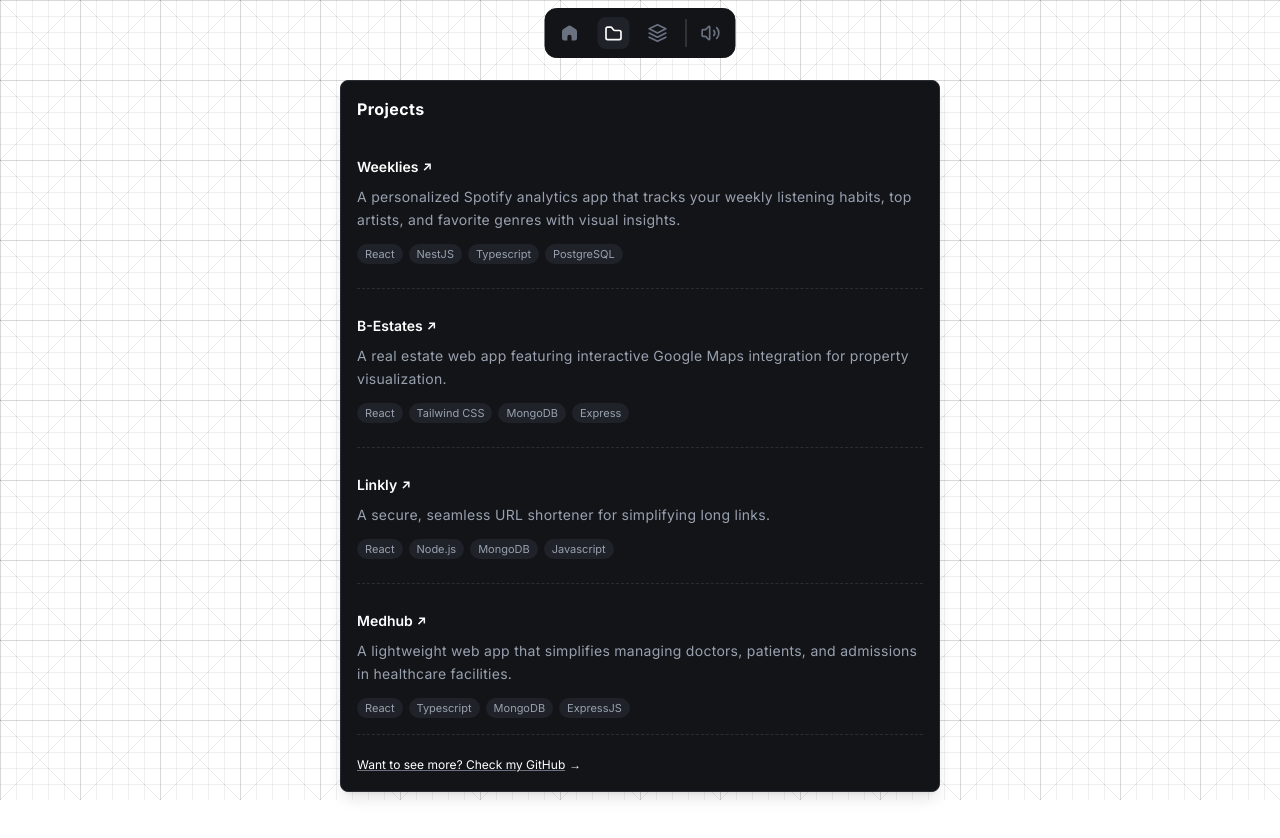
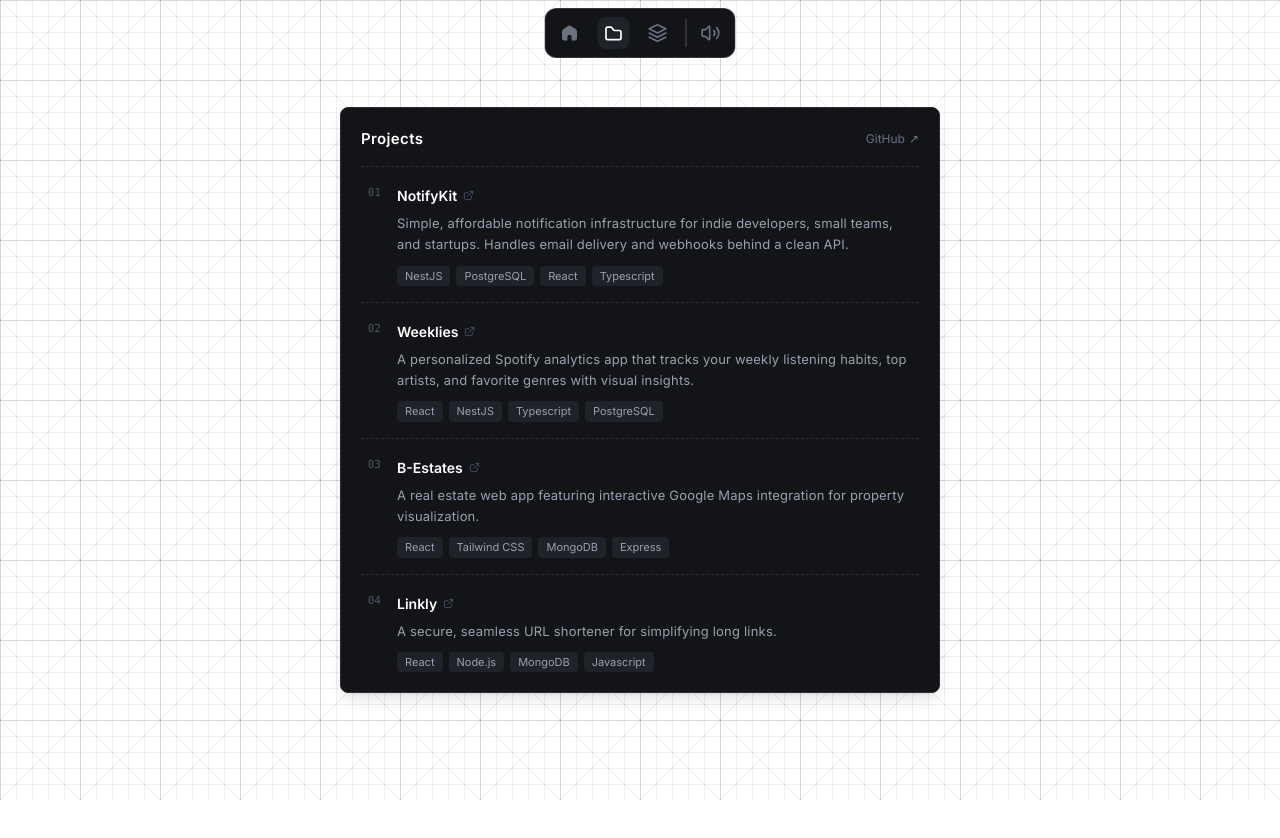
Before and after one commit to Brayzonn/zoneyhub, a React (Vite) app in the folder client/: page /projects in a window 1280 px wide. Shown: the top 838 px of the page. After the commit the page ends 800 px from the top, so only its background shows below. Built offline with nearby package versions, Linux system fonts and the light colour scheme; a web font is replaced by a local one.

Commit message:
feat: redesign projects card, add NotifyKit, add Go to stack, fix vinyl cover flash

```diff
--- a/client/src/components/Hero.tsx
+++ b/client/src/components/Hero.tsx
@@ -30,7 +30,7 @@ const Hero = ({ isDark }: HeroProps) => {
     { name: "Mail", link: "mailto:b.eyindaa@gmail.com", icon: MailIconSmall },
   ];
   const frontendTech = ["React", "TypeScript", "Tailwind CSS", "JavaScript"];
-  const backendTech = ["NestJS", "PostgreSQL", "MongoDB", "Express.js"];
+  const backendTech = ["NestJS", "Go", "PostgreSQL", "MongoDB", "Express.js"];
   return (
     <div
       className={`relative select-none rounded-lg max-w-[600px] mx-auto shadow-lg p-4 transition-colors duration-300 ${
--- a/client/src/components/ProjectsComponent.tsx
+++ b/client/src/components/ProjectsComponent.tsx
@@ -6,6 +6,12 @@ interface ProjectsComponentProps {
 
 const ProjectsComponent = ({ isDark }: ProjectsComponentProps) => {
   const projects = [
+    {
+      name: "NotifyKit",
+      desc: "Simple, affordable notification infrastructure for indie developers, small teams, and startups. Handles email delivery and webhooks behind a clean API.",
+      link: "https://notifykit.dev",
+      stack: ["NestJS", "PostgreSQL", "React", "Typescript"],
+    },
     {
       name: "Weeklies",
       desc: "A personalized Spotify analytics app that tracks your weekly listening habits, top artists, and favorite genres with visual insights.",
@@ -24,42 +30,66 @@ const ProjectsComponent = ({ isDark }: ProjectsComponentProps) => {
       link: "https://linklyy.vercel.app/",
       stack: ["React", "Node.js", "MongoDB", "Javascript"],
     },
-    {
-      name: "Medhub",
-      desc: "A lightweight web app that simplifies managing doctors, patients, and admissions in healthcare facilities.",
-      link: "https://med-hub-hazel.vercel.app/",
-      stack: ["React", "Typescript", "MongoDB", "ExpressJS"],
-    },
   ];
 
   return (
     <div
-      className={`relative select-none rounded-lg max-w-[600px] mx-auto shadow-lg p-4 transition-colors duration-300 ${
+      className={`relative select-none rounded-lg w-full max-w-[600px] mx-auto shadow-lg p-5 transition-colors duration-300 ${
         isDark
           ? "bg-white border border-gray-200"
           : "bg-[#121418] border border-[#2a2d35]"
       }`}
     >
       {/* Header */}
-      <div className="mb-4">
+      <div className="flex items-center justify-between mb-4">
         <h2
-          className={`text-[16px] font-bold tracking-wide ${
+          className={`text-[15px] font-semibold tracking-wide ${
             isDark ? "text-gray-900" : "text-white"
           }`}
         >
           Projects
         </h2>
+        <a
+          href="https://github.com/brayzonn"
+          target="_blank"
+          rel="noopener noreferrer"
+          onClick={() => logEvent("github_click", { location: "projects" })}
+          className={`inline-flex items-center gap-1 text-[12px] group transition ${
+            isDark
+              ? "text-gray-500 hover:text-gray-900"
+              : "text-gray-500 hover:text-white"
+          }`}
+        >
+          <span>GitHub</span>
+          <span className="inline-block group-hover:translate-x-0.5 group-hover:-translate-y-0.5 transition-transform">
+            ↗
+          </span>
+        </a>
       </div>
 
       {/* Divider */}
-      <div className="h-[1px] w-full mb-4" />
+      <div
+        className={`h-[1px] w-full mb-4 ${
+          isDark
+            ? "border-t border-dashed border-gray-200"
+            : "border-t border-dashed border-[#2a2d35]"
+        }`}
+      />
 
       {/* Projects List */}
-      <div className="space-y-6">
+      <div className="space-y-4">
         {projects.map((proj, index) => (
           <div key={proj.name}>
-            <div>
-              {/* Project Name */}
+            <div className="flex gap-4">
+              <span
+                className={`text-[11px] font-mono mt-0.5 shrink-0 w-5 text-right ${
+                  isDark ? "text-gray-300" : "text-gray-600"
+                }`}
+              >
+                {String(index + 1).padStart(2, "0")}
+              </span>
+              <div className="flex-1 min-w-0">
+            {/* Name */}
             <a
               href={proj.link}
               onClick={() =>
@@ -67,31 +97,48 @@ const ProjectsComponent = ({ isDark }: ProjectsComponentProps) => {
               }
               target="_blank"
               rel="noopener noreferrer"
-                className={`inline-flex items-center gap-1 text-[14px] font-semibold group transition ${
+              className={`inline-flex items-center gap-1.5 text-[14px] font-semibold group transition ${
                 isDark ? "text-gray-900" : "text-white"
               }`}
             >
               {proj.name}
-                <span className="inline-block group-hover:translate-x-0.5 group-hover:-translate-y-0.5 transition-transform text-xs">
-                  ↗
-                </span>
+              <svg
+                xmlns="http://www.w3.org/2000/svg"
+                width="11"
+                height="11"
+                viewBox="0 0 24 24"
+                fill="none"
+                stroke="currentColor"
+                strokeWidth="2"
+                strokeLinecap="round"
+                strokeLinejoin="round"
+                className={`shrink-0 transition-colors duration-200 ${
+                  isDark
+                    ? "text-gray-300 group-hover:text-gray-700"
+                    : "text-gray-600 group-hover:text-gray-300"
+                }`}
+              >
+                <path d="M18 13v6a2 2 0 0 1-2 2H5a2 2 0 0 1-2-2V8a2 2 0 0 1 2-2h6" />
+                <polyline points="15 3 21 3 21 9" />
+                <line x1="10" y1="14" x2="21" y2="3" />
+              </svg>
             </a>
 
             {/* Description */}
             <p
-                className={`mt-2 text-[14px] leading-relaxed tracking-[0.020em] ${
-                  isDark ? "text-gray-600" : "text-gray-400"
+              className={`mt-1.5 text-[13px] leading-relaxed tracking-[0.015em] ${
+                isDark ? "text-gray-500" : "text-gray-400"
               }`}
             >
               {proj.desc}
             </p>
 
             {/* Stack */}
-              <div className="flex flex-wrap gap-1.5 mt-3">
+            <div className="flex flex-wrap gap-1.5 mt-2.5">
               {proj.stack.map((tech) => (
                 <span
                   key={tech}
-                    className={`text-[11px] px-2 py-0.5 rounded-full ${
+                  className={`text-[11px] px-2 py-0.5 rounded-sm ${
                     isDark
                       ? "text-gray-600 bg-gray-100"
                       : "text-gray-400 bg-[#1f2228]"
@@ -101,12 +148,13 @@ const ProjectsComponent = ({ isDark }: ProjectsComponentProps) => {
                 </span>
               ))}
             </div>
+
+              </div>
             </div>
 
-            {/* Divider  */}
             {index < projects.length - 1 && (
               <div
-                className={`h-[1px] w-full mt-6 ${
+                className={`h-[1px] w-full mt-4 ${
                   isDark
                     ? "border-t border-dashed border-gray-200"
                     : "border-t border-dashed border-[#2a2d35]"
@@ -116,41 +164,6 @@ const ProjectsComponent = ({ isDark }: ProjectsComponentProps) => {
           </div>
         ))}
       </div>
-
-      {/* Divider */}
-      <div
-        className={`h-[1px] w-full my-4 ${
-          isDark
-            ? "border-t border-dashed border-gray-200"
-            : "border-t border-dashed border-[#2a2d35]"
-        }`}
-      />
-
-      {/* See More */}
-      <div>
-        <a
-          href="https://github.com/brayzonn"
-          target="_blank"
-          rel="noopener noreferrer"
-          onClick={() => logEvent("github_click", { location: "projects" })}
-          className={`inline-flex items-center gap-1 text-[12px] group transition ${
-            isDark ? "text-gray-900" : "text-white"
-          }`}
-        >
-          <span
-            className={`underline ${
-              isDark
-                ? "decoration-gray-400 group-hover:decoration-gray-900"
-                : "decoration-gray-500 group-hover:decoration-white"
-            } transition-colors`}
-          >
-            Want to see more? Check my GitHub
-          </span>
-          <span className="inline-block group-hover:translate-x-0.5 transition-transform">
-            →
-          </span>
-        </a>
-      </div>
     </div>
   );
 };
--- a/client/src/components/common/FloatingMenu.tsx
+++ b/client/src/components/common/FloatingMenu.tsx
@@ -160,7 +160,7 @@ const FloatingMenu = ({
           className={`relative z-10 flex items-center rounded-[12px] border transition-colors duration-300 ${
             isDark
               ? "bg-white border-gray-200"
-              : "bg-[#121418] border-[#121418]"
+              : "bg-[#121418] border-white/15"
           }`}
         >
           <div className="h-[48px] px-2 py-1 flex flex-row gap-2">
--- a/client/src/components/common/VinylDisc.tsx
+++ b/client/src/components/common/VinylDisc.tsx
@@ -19,6 +19,8 @@ const VinylDisc = ({
   rotation = 0,
 }: VinylDiscProps) => {
   const [isHovered, setIsHovered] = useState(false);
+  const [coverLoaded, setCoverLoaded] = useState(false);
+  const [centerLoaded, setCenterLoaded] = useState(false);
 
   return (
     <div
@@ -61,10 +63,14 @@ const VinylDisc = ({
             <div className="relative w-16 h-16 rounded-full overflow-hidden shadow-[inset_0_2px_4px_rgba(0,0,0,0.5),0_2px_4px_rgba(0,0,0,0.3)] border-2 border-gray-800">
               {albumArt ? (
                 <>
+                  {!centerLoaded && (
+                    <div className="absolute inset-0 bg-gray-800 animate-pulse rounded-full" />
+                  )}
                   <img
                     src={albumArt}
                     alt={trackName}
-                    className="w-full h-full object-cover"
+                    onLoad={() => setCenterLoaded(true)}
+                    className={`w-full h-full object-cover transition-opacity duration-300 ${centerLoaded ? "opacity-100" : "opacity-0"}`}
                   />
                   <div className="absolute inset-0 flex items-center justify-center">
                     <div className="w-2.5 h-2.5 rounded-full bg-gray-900 shadow-[inset_0_1px_2px_rgba(0,0,0,0.8)]" />
@@ -95,11 +101,17 @@ const VinylDisc = ({
           }}
         >
           {albumArt ? (
-            <img
-              src={albumArt}
-              alt={trackName}
-              className="w-full h-full object-cover"
-            />
+            <>
+              {!coverLoaded && (
+                <div className="absolute inset-0 bg-gray-700 animate-pulse" />
+              )}
+              <img
+                src={albumArt}
+                alt={trackName}
+                onLoad={() => setCoverLoaded(true)}
+                className={`w-full h-full object-cover transition-opacity duration-300 ${coverLoaded ? "opacity-100" : "opacity-0"}`}
+              />
+            </>
           ) : (
             <div className="w-full h-full bg-gradient-to-br from-[#6d9bca] to-[#5a8ab8] flex items-center justify-center">
               <svg
```
Lines whose indentation alone changed are shown as unchanged.
